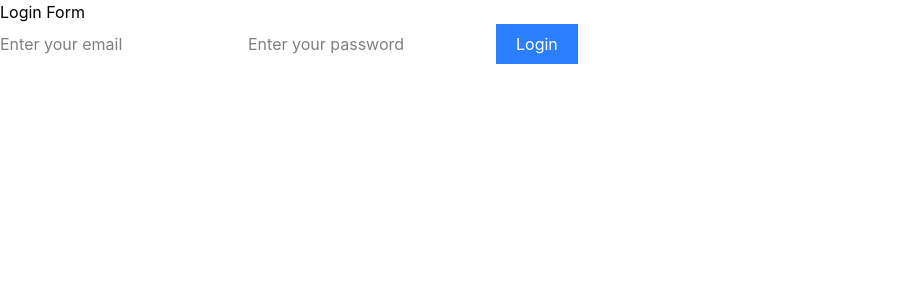
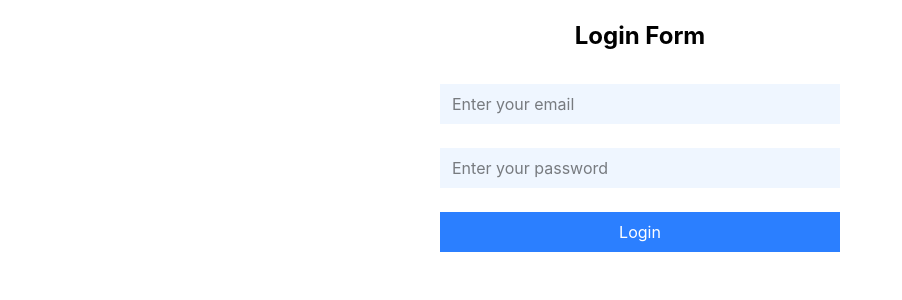
Before and after one commit to itsharshitk/mernTaskflow, a React (Vite) app: page / in a window 1280 px wide. Shown: the top 300 px of the page, without its empty margins (0-902 px from the left). Built offline with nearby package versions, Linux system fonts and the light colour scheme.

Commit message:
added login css

```diff
--- a/src/pages/auth/LoginPage.jsx
+++ b/src/pages/auth/LoginPage.jsx
@@ -15,12 +15,12 @@ export default function LoginPage() {
     }
 
     return(
-        <form onSubmit={handleSubmit(onSubmit)}>
-            <h1>Login Form</h1>
+        <form onSubmit={handleSubmit(onSubmit)} className="flex flex-col items-center justify-center gap-3">
+            <h1 className="text-2xl font-bold p-5">Login Form</h1>
 
             <input
             {...register("email")}
-            className="email"
+            className="email px-3 py-2 bg-blue-50 w-100"
             placeholder="Enter your email"
             />
             <span className="text-red-500">{errors.email?.message}</span>
@@ -28,12 +28,12 @@ export default function LoginPage() {
             <input
             type="password"
             {...register("password")}
-            className="password"
+            className="password px-3 py-2 bg-blue-50 w-100"
             placeholder="Enter your password"
             />
             <span className="text-red-500">{errors.password?.message}</span>
 
-            <button className="px-5 py-2 bg-blue-500 text-white" disabled={isPending}>{isPending?"Loggin In...":"Login"}</button>
+            <button className="px-5 py-2 bg-blue-500 text-white w-100" disabled={isPending}>{isPending?"Loggin In...":"Login"}</button>
         </form>
     )
 }
--- a/src/routes/index.jsx
+++ b/src/routes/index.jsx
@@ -6,8 +6,8 @@ import DashboardLayout from "../layouts/DashboardLayout";
 
 import ProtectedRoute from "../components/auth/ProtectedRoute";
 
-import LoginPage from "../pages/auth/Loginpage";
-import RegisterPage from "../pages/auth/registerPage";
+import LoginPage from "../pages/auth/LoginPage";
+import RegisterPage from "../pages/auth/RegisterPage";
 import DashboardPage from "../pages/dashboard/DashboardPage";
 
 const router = createBrowserRouter([
```
